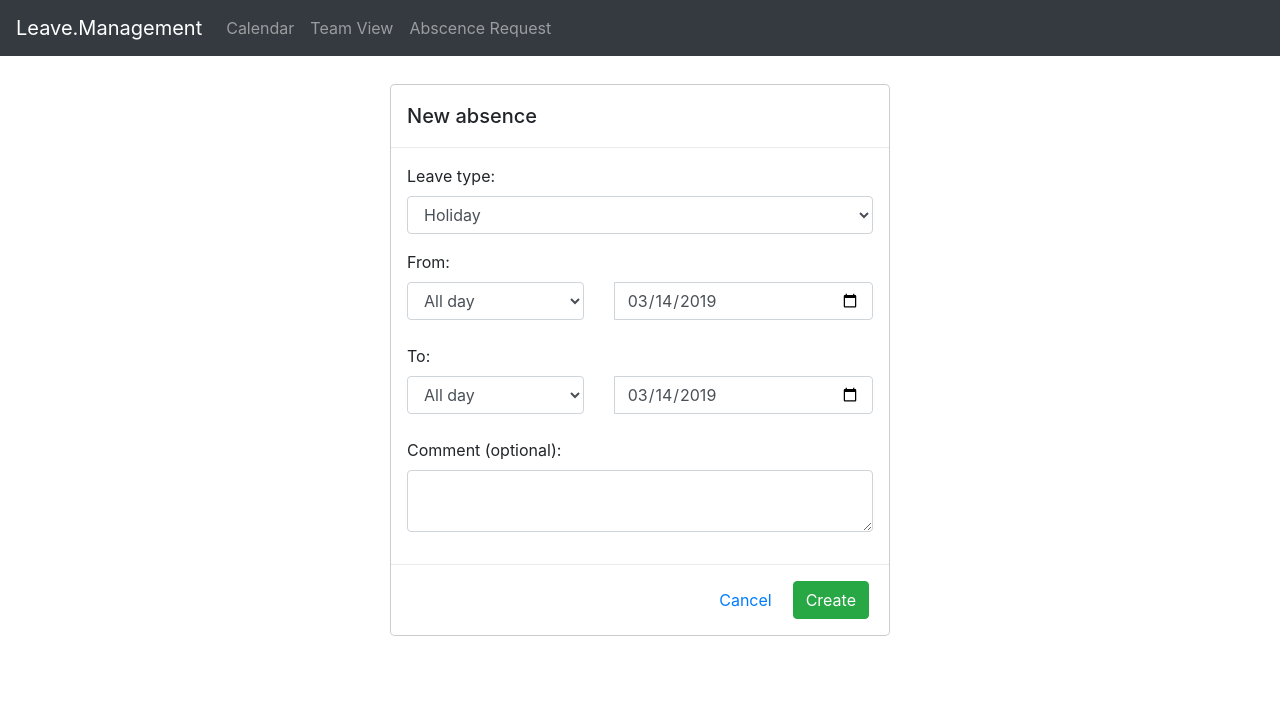
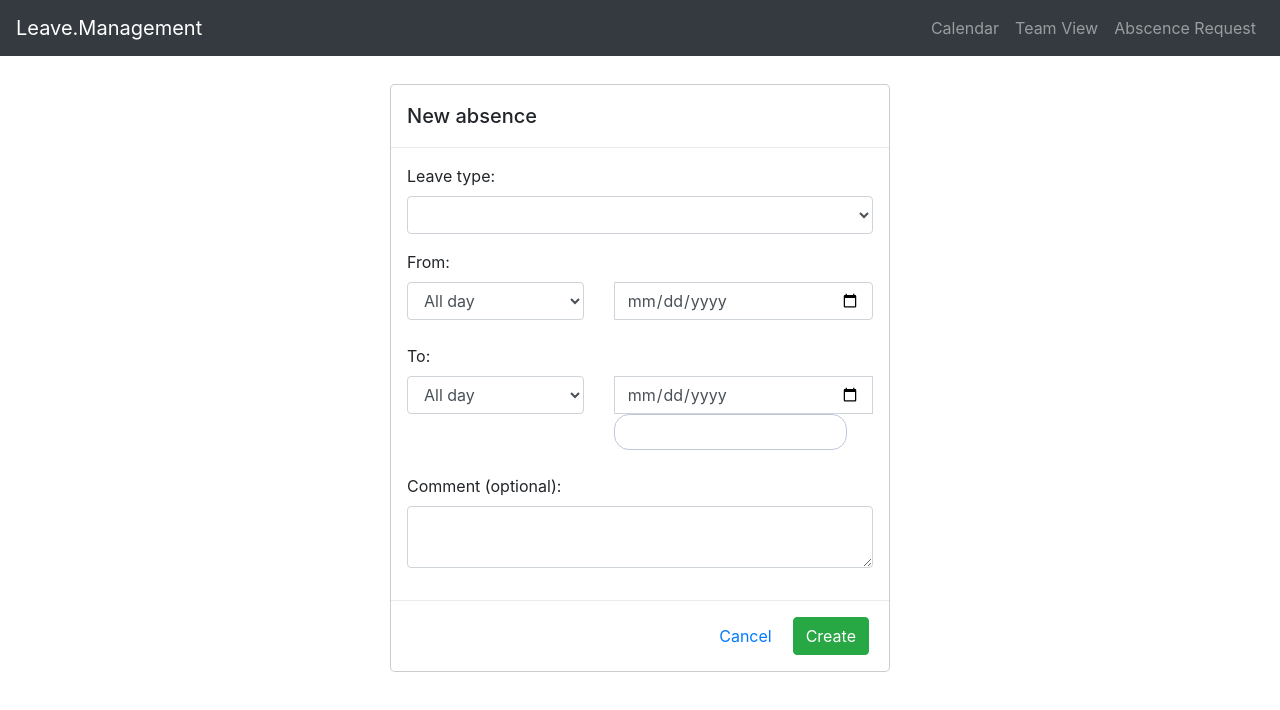
Before and after one commit to OLORUNTOBI-LEVELUP/server, a React (Create React App) app: page /abscencerequest in a window 1280 px wide. Shown: the top 710 px of the page. Built offline with nearby package versions, Linux system fonts and the light colour scheme.

Commit message:
add vslidstion to sbdcence form

```diff
--- a/src/comonents/Landingpage.jsx
+++ b/src/comonents/Landingpage.jsx
@@ -2,6 +2,9 @@ import React, { Component } from "react";
 import { Link } from "react-router-dom";
 import { Jumbotron, Row, Col, Image, Button, Nav, Navbar} from "react-bootstrap";
 import "./Landingpage.css";
+
+
+
 
 export default class Landingpage extends Component{
     render(){
--- a/src/comonents/abscencerequest.jsx
+++ b/src/comonents/abscencerequest.jsx
@@ -2,14 +2,77 @@ import React from "react";
 import "./abscencerequest.css";
 import { Nav, Navbar } from "react-bootstrap";
 
+var date1 = new Date(document.getElementById('from'));
+var date2 = new Date(document.getElementById("to"));
+var duration = Math.floor((Date.UTC(date2.getFullYear(), date2.getMonth(), date2.getDate()) - Date.UTC(date1.getFullYear(), date1.getMonth(), date1.getDate()) ) /(1000 * 60 * 60 * 24));
+
+var date_diff_indays = function(date1, date2) {
+    return duration;
+  }
+
 
 export default class Abscencerequest extends React.Component {
+  constructor() {
+    super();
+    this.state = {
+      fields: {},
+      errors: {}
+    }
+
+    this.handleChange = this.handleChange.bind(this);
+    this.submituserRegistrationForm = this.submituserRegistrationForm.bind(this);
+
+  };
+
+  handleChange(e) {
+    let fields = this.state.fields;
+    fields[e.target.name] = e.target.value;
+    this.setState({
+      fields
+    });
+
+  }
+
+  submituserRegistrationForm(e) {
+    e.preventDefault();
+    if (this.validateForm()) {
+        let fields = {};
+        fields["leave_type"] = "";
+
+
+        this.setState({fields:fields});
+        alert("Form submitted");
+    }
+
+  }
+  validateForm() {
+
+    let fields = this.state.fields;
+    let errors = {};
+    let formIsValid = true;
+
+    if (!fields["leave_type"]) {
+      formIsValid = false;
+      errors["leave_type"] = "*Please select a Leave type.";
+    }
+
+
+    this.setState({
+      errors: errors
+    });
+    return formIsValid;
+
+
+  }
+
+
+
     render(){
         return (
             <div>
                   <Navbar bg="dark" variant="dark">
                 <Navbar.Brand href="/">Leave.Management</Navbar.Brand>
-                <Nav className="mr-auto mr-auto1">
+                <Nav className="ml-auto">
                 <Nav.Link href="#home">Calendar</Nav.Link>
                 <Nav.Link href="#features">Team View</Nav.Link>
                 <Nav.Link href="/abscencerequest">Abscence Request</Nav.Link>
@@ -19,7 +82,7 @@ export default class Abscencerequest extends React.Component {
     <div class="modal-dialog">
 
     <div class="modal-content">
-    <form method="POST" >
+    <form method="post"  name="userRegistrationForm"  onSubmit= {this.submituserRegistrationForm} >
       <div class="modal-header">
       <h5 class="modal-title" id="exampleModalLabel">New absence</h5>
         {/*<button type="button" class="close" data-dismiss="modal" aria-label="Close"><span aria-hidden="true">×</span></button>*/}
@@ -29,14 +92,16 @@ export default class Abscencerequest extends React.Component {
 
 
           <div class="form-group">
-            <label for="leave_type" class="control-label">Leave type:</label>
-            <select class="form-control" id="leave_type" name="leave_type">
+            <label class="control-label">Leave type:</label>
+            <select class="form-control" id="leave_type" name="leave_type" value={this.state.fields.leave_type} onChange={this.handleChange}>
+                <option></option>
                 <option value="0" data-tom="Holiday">Holiday</option>
                 <option value="1" data-tom="Sick Leave">Sick Leave</option>
                 <option value="2" data-tom="Maternity Leave">Maternity Leave</option>
                 <option value="3" data-tom="Paternity Leave">Paternity Leave</option>
                 <option value="4" data-tom="other">Other</option>
             </select>
+            <div className="errorMsg">{this.state.errors.leave_type}</div>
           </div>
 
           <div class="form-group">
@@ -44,6 +109,7 @@ export default class Abscencerequest extends React.Component {
             <div class="row">
               <div class="col-md-5">
                 <select class="form-control" name="from_date_part">
+                  <option></option>
                   <option value="1" selected="selected">All day</option>
                   <option value="2">Morning</option>
                   <option value="3">Afternoon</option>
@@ -52,7 +118,7 @@ export default class Abscencerequest extends React.Component {
               <div class="col-md-7">
                 <div class="input-group">
                   <span class="input-group-addon"><i class="fa fa-calendar"></i></span>
-                  <input type="date" class="form-control book-leave-from-input" id="from" data-provide="datepicker" data-date-autoclose="1" data-date-format="yyyy-mm-dd" data-date-week-start="1" value="2019-03-14" name="from_date" />
+                  <input type="date" class="form-control book-leave-from-input" id="from" data-provide="datepicker" data-date-autoclose="1" data-date-format="yyyy-mm-dd" data-date-week-start="1" name="from_date" />
                 </div>
               </div>
             </div>
@@ -71,7 +137,8 @@ export default class Abscencerequest extends React.Component {
               <div class="col-md-7">
                 <div class="input-group">
                   <span class="input-group-addon"><i class="fa fa-calendar"></i></span>
-                  <input type="date" class="form-control book-leave-to-input" id="to" data-provide="datepicker" data-date-autoclose="1" data-date-format="yyyy-mm-dd" data-date-week-start="1" value="2019-03-14" name="to_date" />
+                  <input type="date" class="form-control book-leave-to-input" id="to" data-provide="datepicker" data-date-autoclose="1" data-date-format="yyyy-mm-dd" data-date-week-start="1"  name="to_date" />
+                  <input type="number" value= {date_diff_indays} />
                 </div>
               </div>
             </div>
```
